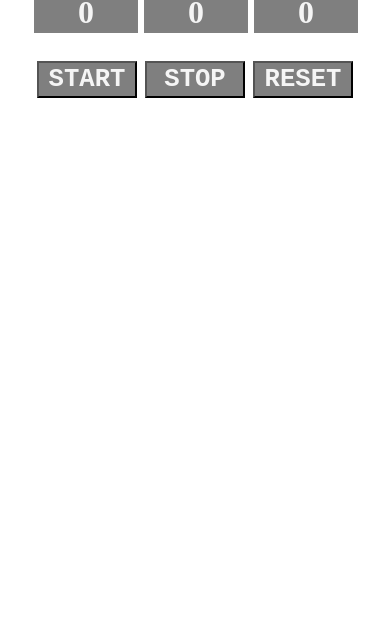
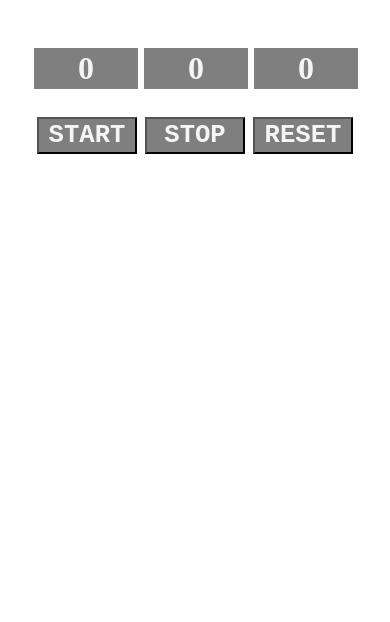
Before and after one commit to muzeeali/stopwatch, a plain HTML site: page index.html in a window 390 px wide. Shown: the part 222-844 px from the top of the page. Drawn offline with Linux system fonts and the light colour scheme.

Commit message:
Update style.css

```diff
--- a/style.css
+++ b/style.css
@@ -3,7 +3,7 @@ body{
   background-repeat: no-repeat;
 
   text-align: center;
-  margin-top: 100px;
+margin-top: 150px;
 }
 h1{
   color: white;
@@ -41,8 +41,12 @@ background-color: rgb(0, 0, 0,.9);
 }
 
 
-@media only screen and (max-width: 450px)
+@media only screen and (max-width: 500px)
 {
+
+body{
+margin-top: 40%;
+}
   h1{
       color: white;
       font-size: 3em;
```
Lines whose indentation alone changed are shown as unchanged.
